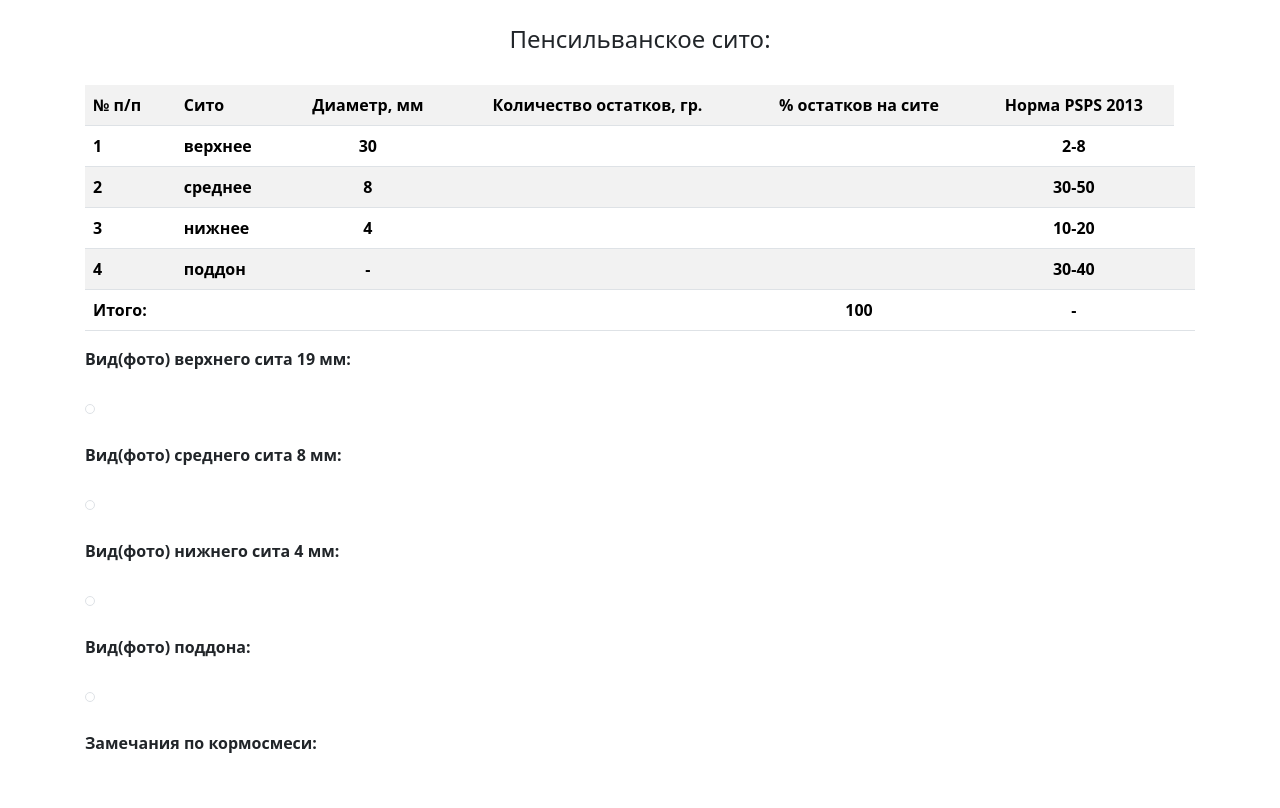
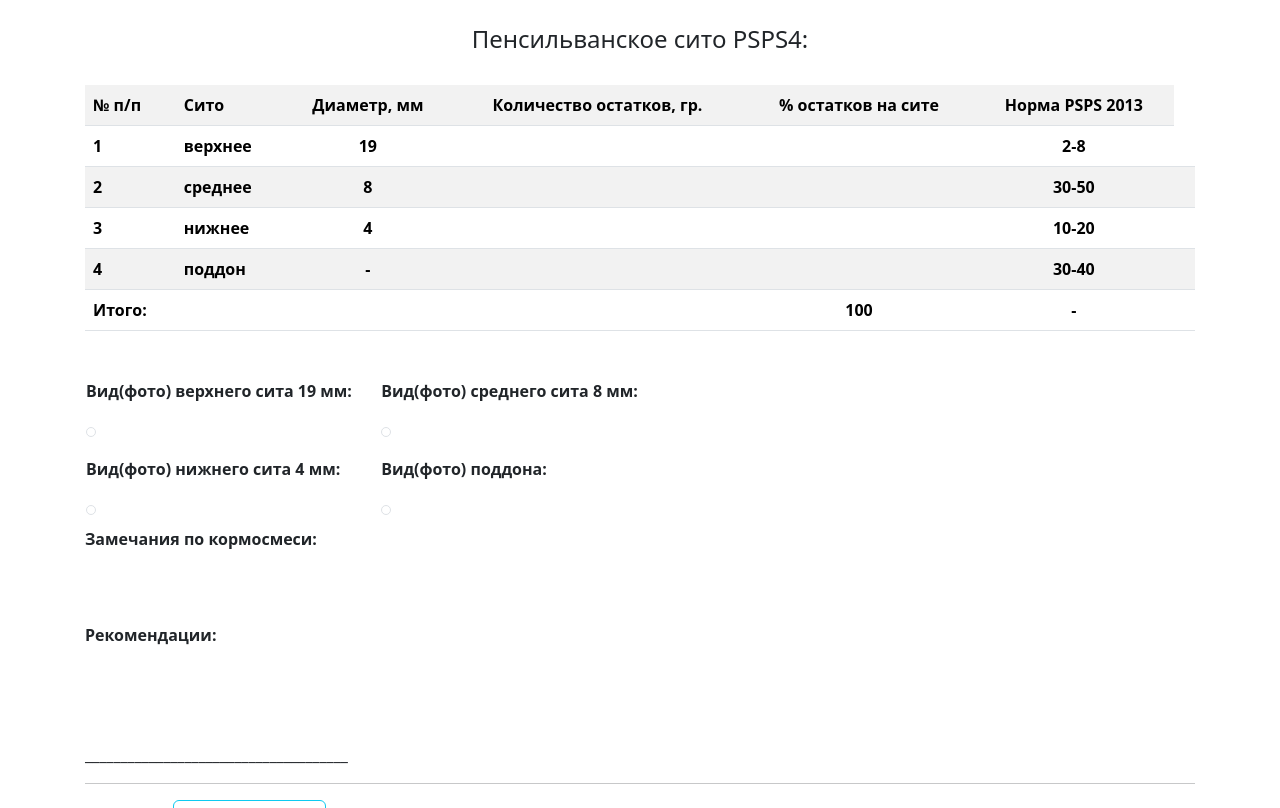
Before and after one commit to ValeryPal/Consultant, a Django app: template src/monitoring/templates/monitoring/monitoringfeed_detail.html in a window 1280 px wide. Shown: the part 309-1117 px from the top of the page. Run offline with Django 5.2, Linux system fonts and the light colour scheme; the template is opened without the code that fills it, so the values that code supplies are empty; some libraries are stand-ins or nearby versions.

Commit message:
Умен фото табл для фото

```diff
--- a/src/monitoring/templates/monitoring/monitoringfeed_detail.html
+++ b/src/monitoring/templates/monitoring/monitoringfeed_detail.html
@@ -14,7 +14,7 @@
         <strong>Для анализа качества смешивания и контроля наличия физичечески-эффективной клетчатки проводился отбор готовой
             кормосмеси в группе: {{ object.group }}. Результаты этого анализа предоставлены ниже.
         </strong><br><br>
-        <h4><center>Пенсильванское сито:</center></h4><br>
+        <h4><center>Пенсильванское сито PSPS4:</center></h4><br>
     <table class="table table-striped">
         <tr>
             <th>№ п/п</th>
@@ -27,7 +27,7 @@
         <tr>
             <th>1</th>
             <th>верхнее</th>
-            <th><center>30</center></th>
+            <th><center>19</center></th>
             <th><center>{{object.feed_1}}</center></th>
             <th><center>{{object.percent_feed_1}}</center></th>
             <th><center>2-8</center></th>
@@ -70,11 +70,31 @@
             <th>
         </th>
     </table>
+    <br>
+    <table>
+        <tr>
+            <th>Вид(фото) верхнего сита 19 мм:</th>
+            <th><pre>   </pre></th>
+            <th>Вид(фото) среднего сита 8 мм:</th>
+        </tr>
+        <tr>
+            <th><img src="{{ object.foto_1.url }}" class="img-thumbnail" alt=""></th>
+            <th><pre>   </pre></th>
+            <th><img src="{{ object.foto_2.url }}" class="img-thumbnail" alt=""></th>
+        </tr>
+        <tr>
+            <th>Вид(фото) нижнего сита 4 мм:</th>
+            <th><pre>   </pre></th>
+            <th>Вид(фото) поддона:</th>
+        </tr>
+        <tr>
+            <th><img src="{{ object.foto_3.url }}" class="img-thumbnail" alt=""></th>
+            <th><pre>   </pre></th>
+            <th><img src="{{ object.foto_4.url }}" class="img-thumbnail" alt=""></th>
+        </tr>
 
-        <strong>Вид(фото) верхнего сита 19 мм:</strong><br><br><img src="{{ object.foto_1.url }}" class="img-thumbnail" alt=""><br><br>
-        <strong>Вид(фото) среднего сита 8 мм:</strong><br><br><img src="{{ object.foto_2.url }}" class="img-thumbnail" alt=""><br><br>
-        <strong>Вид(фото) нижнего сита 4 мм:</strong><br><br><img src="{{ object.foto_3.url }}" class="img-thumbnail" alt=""><br><br>
-        <strong>Вид(фото) поддона:</strong><br><br><img src="{{ object.foto_4.url }}" class="img-thumbnail" alt=""><br><br>
+    </table>
+
         <strong>Замечания по кормосмеси:</strong><br><br> {{ object.feed_mixture }}<br><br>
         <strong>Рекомендации:</strong><br><br> {{ object.recommendations }}<br><br>
         <br>
--- a/src/proj/urls.py
+++ b/src/proj/urls.py
@@ -10,10 +10,6 @@ urlpatterns = [
     path('user/', include('user_app.urls', namespace='user')),
     path('consultants/', include('consultants.urls', namespace='consultants')),
     path('monitoring/', include('monitoring.urls', namespace='monitoring')),
-    # path('depatments/', include('depatments.urls', namespace='depatments')),
-    # path('audits/', include('audits.urls', namespace='audits')),
-
-    #
 ]
 
 # не для хостинга
```
Also changed, not shown: src/monitoring/models.py (+1 -6 lines).
